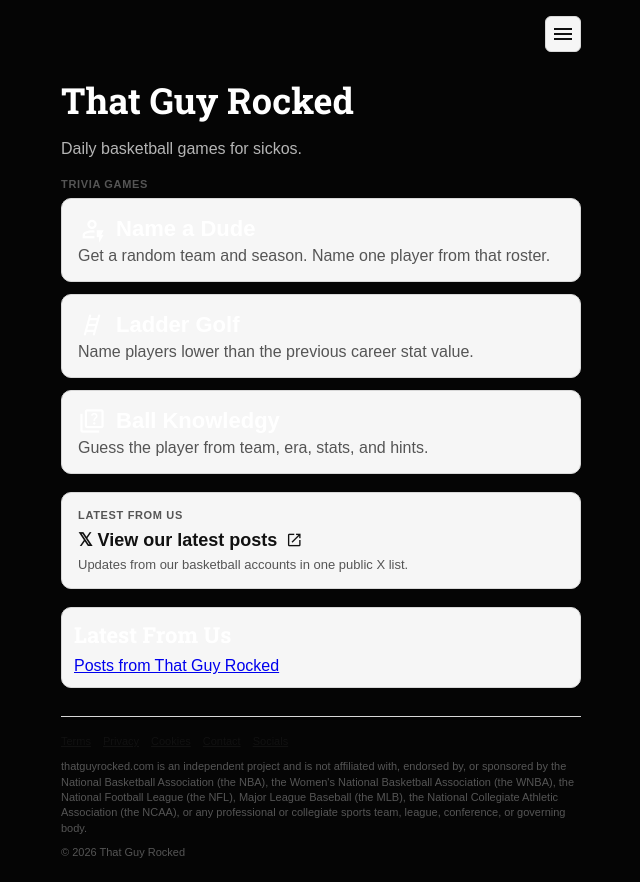
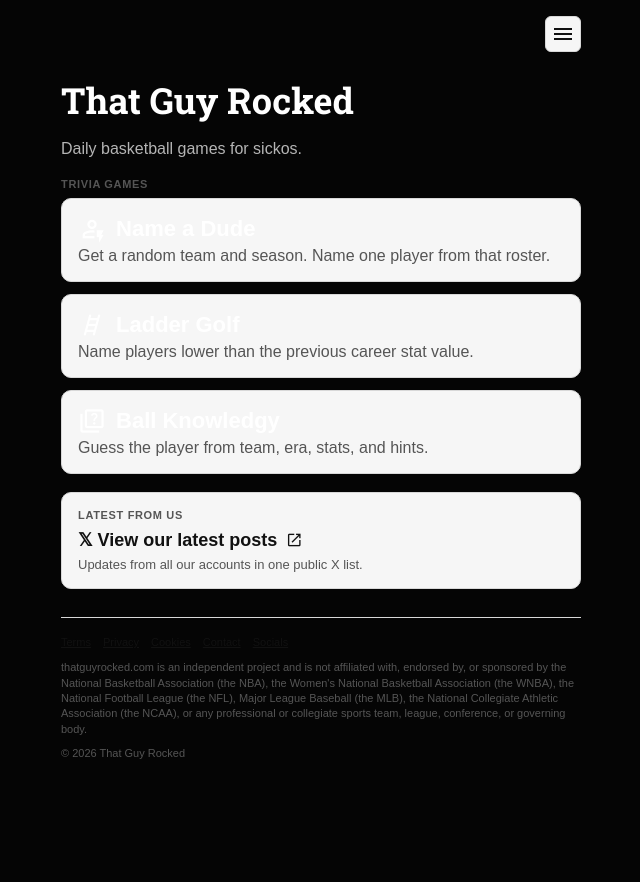
Before and after one commit to mattyraykray-betr/ballknowledgy, a Next.js app: page / in a window 1280 px wide. Shown: the whole page, without its empty margins (319-959 px from the left). After the commit the page ends 832 px from the top, so only its background shows below. Built offline with nearby package versions, Linux system fonts and the light colour scheme; no server answers.

Commit message:
Update description in public X list section

```diff
--- a/app/page.js
+++ b/app/page.js
@@ -254,31 +254,8 @@ export default function HomePage() {
           </a>
 
           <div style={{ color: theme.muted, marginTop: 6, fontSize: 13 }}>
-            Updates from our basketball accounts in one public X list.
+            Updates from all our accounts in one public X list.
           </div>
-        </section>
-
-        <section
-          style={{
-            border: `1px solid ${theme.border}`,
-            background: theme.card,
-            borderRadius: 10,
-            padding: 12,
-            marginTop: 18,
-          }}
-        >
-          <h2
-            style={{
-              fontFamily: "'Roboto Slab', Rockwell, serif",
-              fontSize: 22,
-              marginTop: 0,
-              marginBottom: 8,
-            }}
-          >
-            Latest From Us
-          </h2>
-
-        <XListFeed darkMode={darkMode} />
         </section>
 
         <SiteFooter theme={theme} />
```
